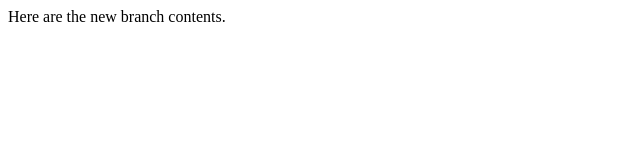
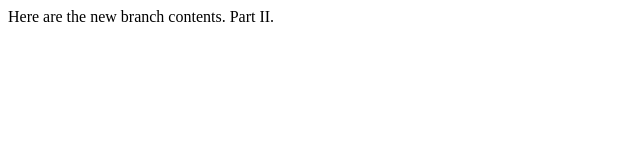
Before and after one commit to joseacamargo12/lecture1, a plain HTML site: page index.html in a window 1280 px wide. Shown: the full height of the page, 0-640 px from the left. Drawn offline with Linux system fonts and the light colour scheme.

Commit message:
New branch contents 2

```diff
--- a/index.html
+++ b/index.html
@@ -4,6 +4,6 @@
         <title>Test</title>
     </head>
     <body>
-        Here are the new branch contents.
+        Here are the new branch contents. Part II.
     </body>
 </html>
```
